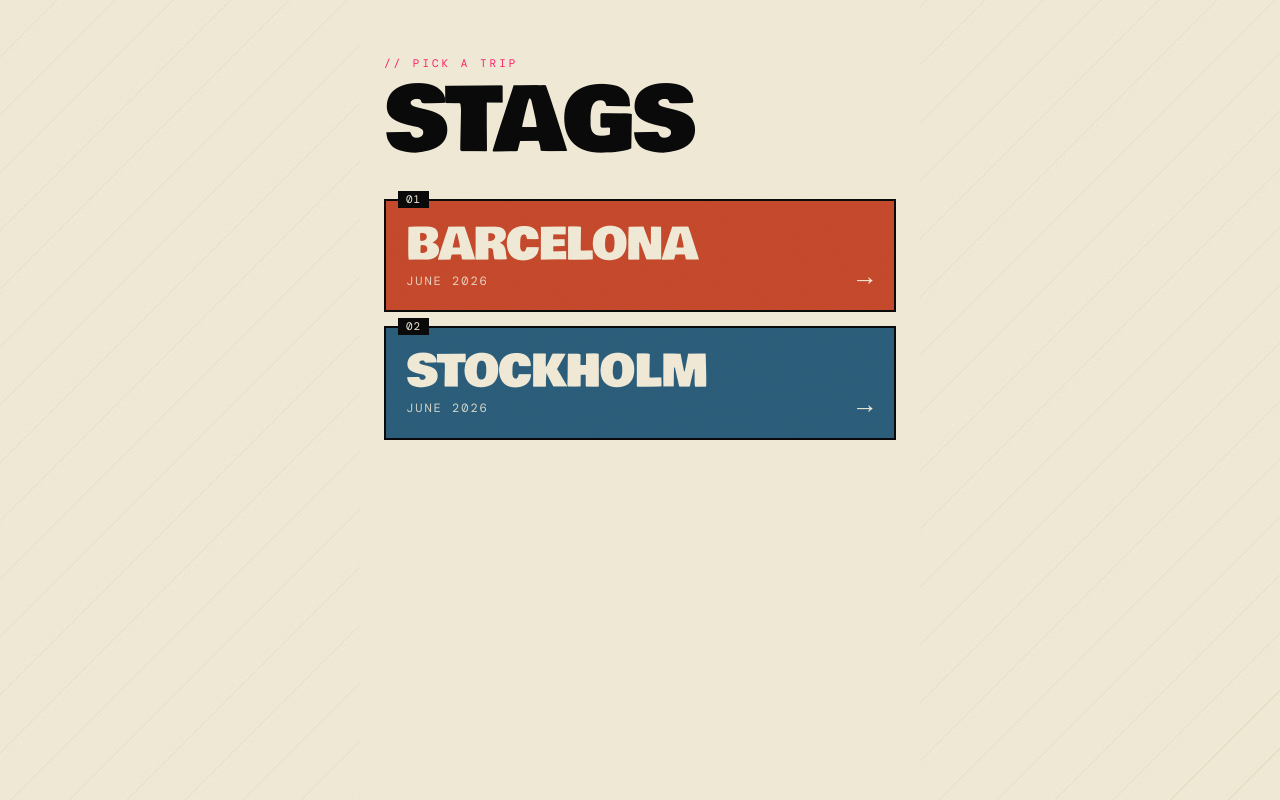
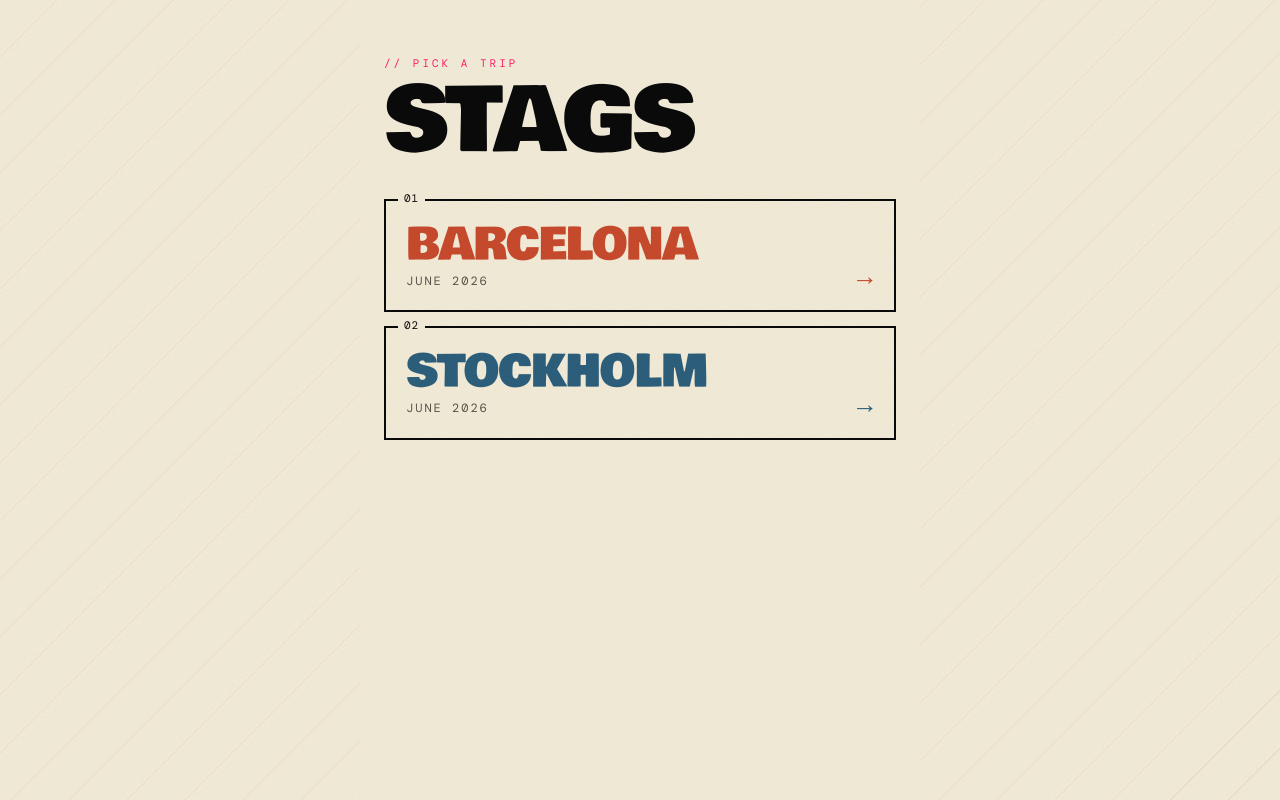
Before and after one commit to abeallin/stags, a React (Vite) app in the folder web/: page / in a window 1280 px wide. Built offline with nearby package versions, Linux system fonts and the light colour scheme; no server answers; what pocketbase would draw is missing.

Commit message:
fix(web): landing cards — only the title text + arrow take the stag accent, card body stays paper

```diff
--- a/web/src/styles/stag.css
+++ b/web/src/styles/stag.css
@@ -1370,11 +1370,11 @@
 }
 .landing-card {
   display: block;
-  background: var(--card-accent, var(--accent));
+  background: var(--paper);
   border: 2px solid var(--ink);
   padding: 22px 20px 20px;
   text-decoration: none;
-  color: var(--paper);
+  color: var(--ink);
   position: relative;
   transition: transform 0.1s, box-shadow 0.1s;
 }
@@ -1383,7 +1383,7 @@
 
 .landing-card:hover {
   transform: translate(-3px, -3px);
-  box-shadow: 8px 8px 0 var(--ink);
+  box-shadow: 8px 8px 0 var(--card-accent);
 }
 .landing-card:active {
   transform: translate(2px, 2px);
@@ -1392,12 +1392,12 @@
 .landing-card-num {
   position: absolute;
   top: -10px; left: 12px;
-  background: var(--ink);
-  color: var(--paper);
+  background: var(--paper);
+  color: var(--ink);
   font-family: 'DM Mono', monospace;
   font-size: 11px;
   letter-spacing: 1px;
-  padding: 1px 8px 0;
+  padding: 0 6px;
 }
 .landing-card-where {
   font-family: 'Bowlby One', Impact, sans-serif;
@@ -1405,15 +1405,14 @@
   line-height: 1;
   text-transform: uppercase;
   letter-spacing: -0.02em;
-  color: var(--paper);
+  color: var(--card-accent);
 }
 .landing-card-when {
   font-family: 'DM Mono', monospace;
   font-size: 12px;
   letter-spacing: 2px;
   text-transform: uppercase;
-  color: var(--paper);
-  opacity: 0.85;
+  color: var(--ash);
   margin-top: 6px;
 }
 .landing-card::after {
@@ -1422,7 +1421,7 @@
   bottom: 14px; right: 16px;
   font-family: 'Bowlby One', Impact, sans-serif;
   font-size: 26px;
-  color: var(--paper);
+  color: var(--card-accent);
 }
 
 /* ─── FOOTER ──────────────────────────────────────────────────────── */
```
